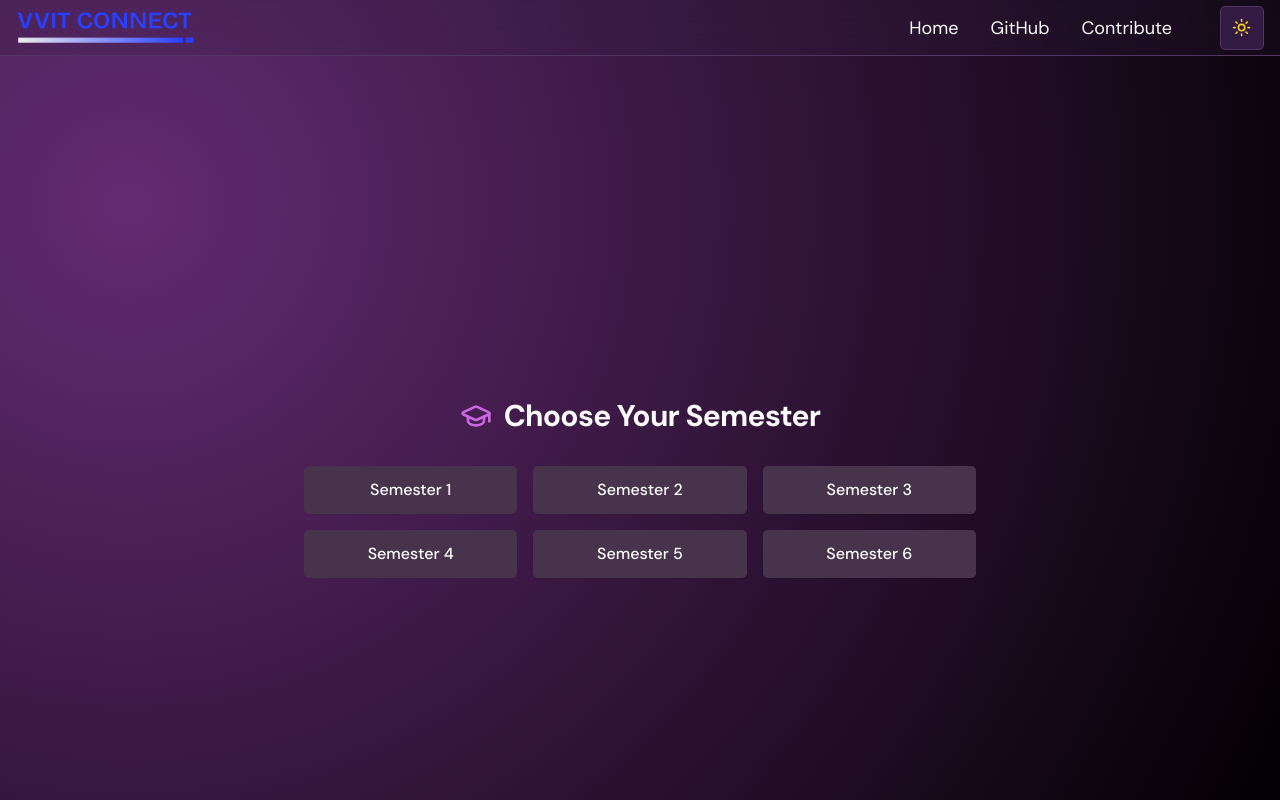
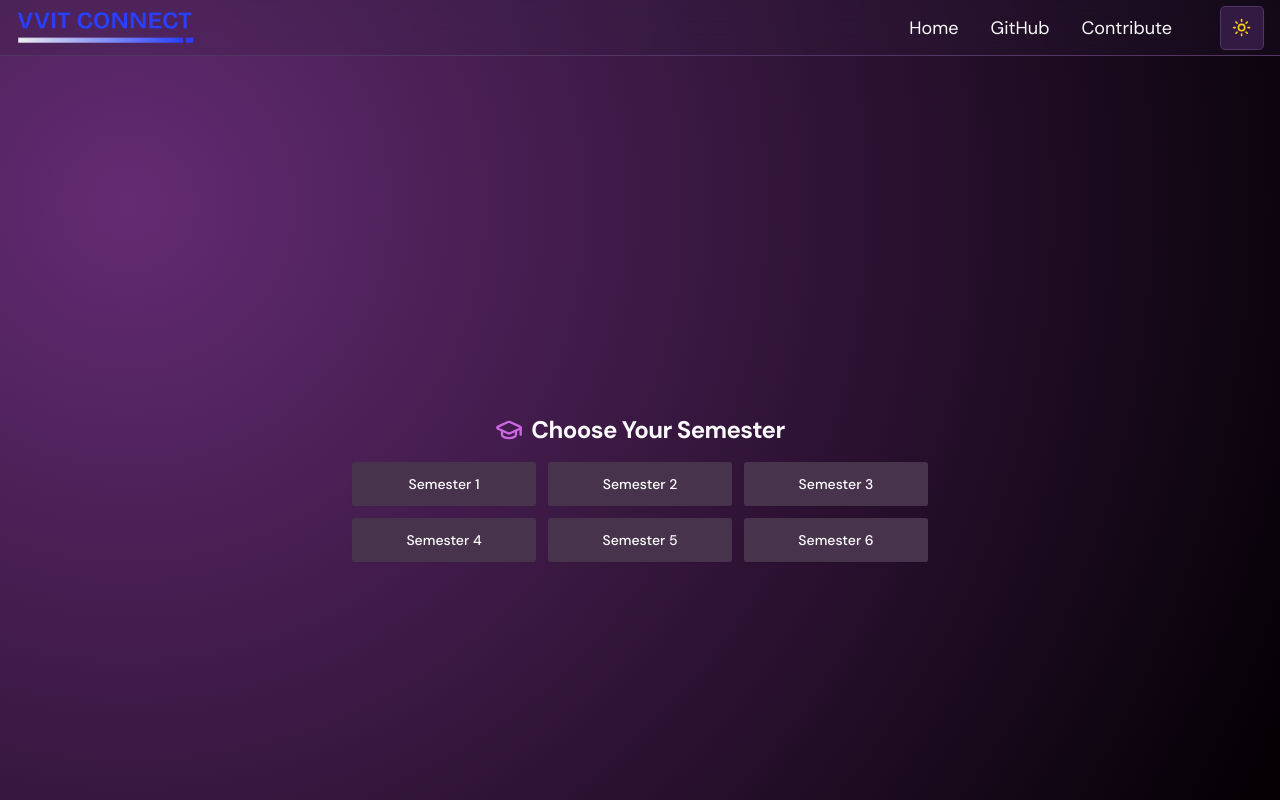
Before and after one commit to pyKinsu/VVITConnect, a Next.js app: page /bba in a window 1280 px wide. Shown: the top 800 px of the page. Built offline with nearby package versions, Linux system fonts and the light colour scheme.

Commit message:
Update page.tsx

```diff
--- a/src/app/bba/page.tsx
+++ b/src/app/bba/page.tsx
@@ -2,7 +2,7 @@
 
 import { useRouter } from "next/navigation";
 import { Button } from "@/components/ui/button";
-import { GraduationCap } from "lucide-react"; // header icon
+import { GraduationCap } from "lucide-react";
 
 export default function BbaSemestersPage() {
   const router = useRouter();
@@ -17,23 +17,23 @@ export default function BbaSemestersPage() {
   ];
 
   return (
-    <main className="flex flex-col items-center justify-center min-h-screen bg-transparent px-4 py-10">
+    <main className="flex flex-col items-center justify-center min-h-screen bg-transparent px-4 py-8">
       {/* Header */}
-      <div className="flex items-center gap-3 mb-8">
-        <GraduationCap className="h-8 w-8 text-primary" />
-        <h1 className="text-2xl md:text-3xl font-bold tracking-tight">
+      <div className="flex items-center gap-2 mb-4">
+        <GraduationCap className="h-7 w-7 text-primary" />
+        <h1 className="text-xl md:text-2xl font-bold tracking-tight">
           Choose Your Semester
         </h1>
       </div>
 
       {/* Buttons Grid */}
-      <div className="grid w-full max-w-2xl grid-cols-2 gap-4 md:grid-cols-3">
+      <div className="grid w-full max-w-xl grid-cols-2 gap-3 md:grid-cols-3">
         {semesters.map((s) => (
           <Button
             key={s.id}
             variant="secondary"
             size="sm"
-            className="h-12 text-sm md:text-base font-medium rounded-lg shadow-sm hover:shadow-md hover:scale-[1.03] transition-all"
+            className="h-11 text-sm font-medium rounded-md shadow-sm hover:shadow-md hover:scale-[1.02] transition-all"
             onClick={() => router.push(s.route)}
           >
             {s.title}
```
